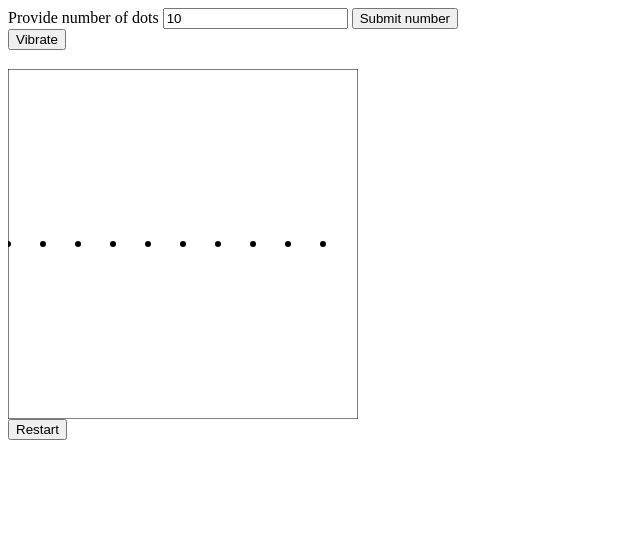
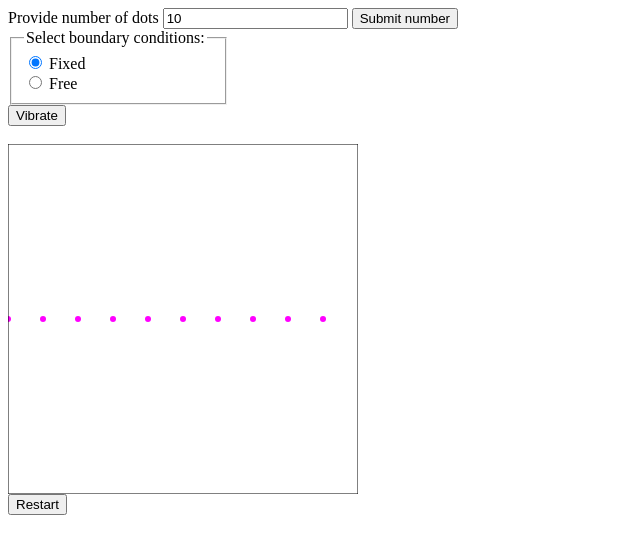
Before and after one commit to Varglun/ritm-pde, a plain HTML site: page index.html in a window 1280 px wide. Both pictures are taken after a click on the button "Vibrate". Shown: the whole page, without its empty margins (0-640 px from the left). Drawn offline with Linux system fonts and the light colour scheme.

Commit message:
made colors

```diff
--- a/draw_string.js
+++ b/draw_string.js
@@ -42,20 +42,21 @@ function draw_dots_from_list(coords) {
     for (let i = 0; i < coords.length; i++) {
         c.beginPath();
         c.arc(coords[i][0], coords[i][1], 3, 0 , 2*Math.PI);
-        c.fillStyle = "black";
+        console.log(Math.abs((canvas.height / 2 - coords[i][1])/(canvas.height/2)));
+        c.fillStyle = "rgb("+ (255*(1- Math.abs((canvas.height / 2 - coords[i][1])/(canvas.height/2)))) + "," + (255*(Math.abs((canvas.height / 2 - coords[i][1])/(canvas.height/2)))) +", "+ (255*(1 - Math.abs((canvas.height / 2 - coords[i][1])/(canvas.height/2))));
         c.fill();
     }
 }
 
 function coord_from_central_to_base(coord) {
     let x = coord[0];
-    let y = canvas.width / 2 - coord[1];
+    let y = canvas.height / 2 - coord[1];
     return [x, y];
 }
 
 function coord_from_base_to_central(coord) {
     let x = coord[0];
-    let y = canvas.width / 2 - coord[1];
+    let y = canvas.height / 2 - coord[1];
     return [x, y];
 }
 
@@ -171,7 +172,7 @@ function string_vibrate() {
         for (let k = 0; k <= f_hat[0].length / 2; k++) {
             sum += F[k][i]*Math.cos(2*Math.PI*global_time*k);
         }
-        string_y_coords.push(canvas.width / 2 - sum);
+        string_y_coords.push(canvas.height / 2 - sum);
     }
 
     // console.log(string_y_coords);
@@ -186,7 +187,7 @@ function string_vibrate() {
 document.getElementById("vibrate").addEventListener("click", function() {
     let coords_y = [];
     for (let i = 0; i <= n; i++) {
-        coords_y.push([canvas.width / 2 - string_y_coords[i]]);
+        coords_y.push([canvas.height / 2 - string_y_coords[i]]);
     }
     f_hat = dft(coords_y);
 
@@ -204,5 +205,9 @@ document.getElementById("vibrate").addEventListener("click", function() {
             // F2[k].push(((k != 0) + 1) / n * num.re);
         }
     }
+
+
+
+
     string_vibrate();
 })
--- a/index.html
+++ b/index.html
@@ -14,6 +14,23 @@
     </label>
     <button id="submit_number">Submit number</button>
 
+    <fieldset style="width: 50mm;">
+        <legend>Select boundary conditions:</legend>
+
+        <div>
+          <input type="radio" id="fixed" name="boundary" value="fixed"
+                 checked>
+          <label for="fixed">Fixed</label>
+        </div>
+
+        <div>
+          <input type="radio" id="free" name="boundary" value="free">
+          <label for="free">Free</label>
+        </div>
+
+    </fieldset>
+
+
     <button id="vibrate" style="display: block;"> Vibrate</button>
 
     <canvas style="display: block; margin-top: 5mm;"></canvas>
```
